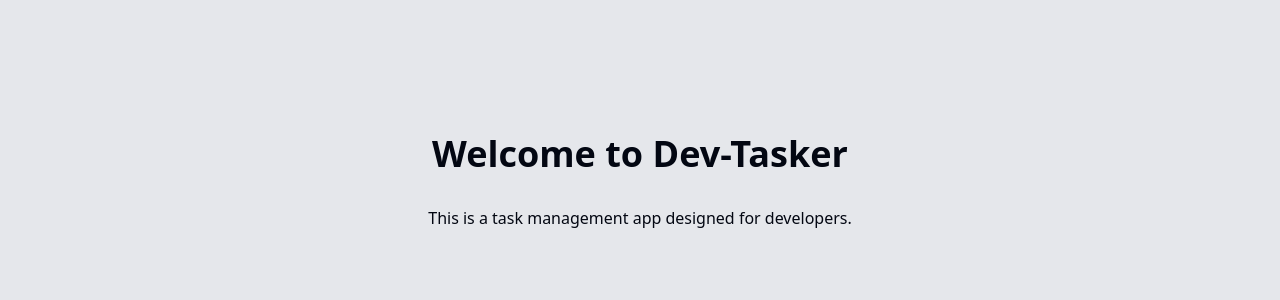
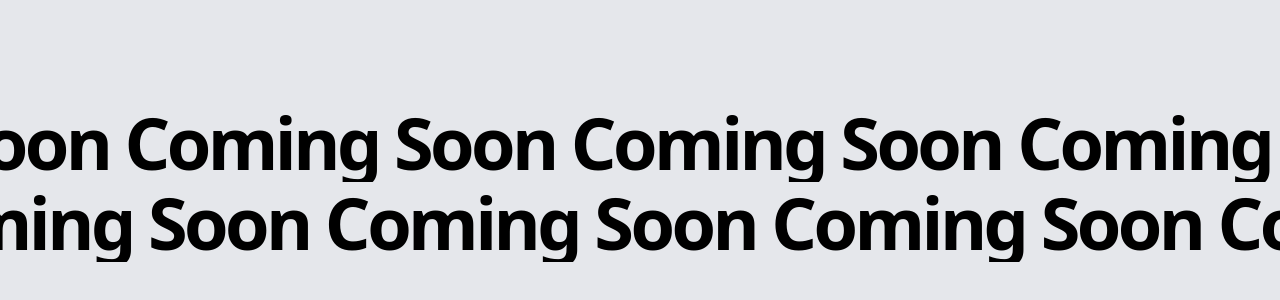
Before and after one commit to GauravKavat/devtasker, a Next.js app: page / in a window 1280 px wide. Shown: the part 218-518 px from the top of the page. Built offline with nearby package versions, Linux system fonts and the light colour scheme.

Commit message:
coming-soon

```diff
--- a/app/page.tsx
+++ b/app/page.tsx
@@ -1,12 +1,13 @@
+import { TextScroll } from "@/components/ui/text-scroll";
+
 export default function Home() {
   return (
     <div className="flex flex-col items-center justify-center min-h-screen bg-gray-200">
-      <h1 className="text-4xl font-bold mb-4">
-        Welcome to Dev-Tasker
-      </h1>
-      <p className="mt-4">
-        This is a task management app designed for developers.
-      </p>
+      <TextScroll
+      className="font-display text-center text-4xl font-semibold tracking-tighter  text-black dark:text-white md:text-7xl md:leading-[5rem]"
+      text="Coming Soon  "
+      default_velocity={1}
+    />
     </div>
   );
 }
--- /dev/null
+++ b/components/ui/text-scroll.tsx
@@ -0,0 +1,118 @@
+"use client"
+
+import React, { useEffect, useRef, useState } from "react"
+import {
+  motion,
+  useAnimationFrame,
+  useMotionValue,
+  useScroll,
+  useSpring,
+  useTransform,
+  useVelocity,
+} from "framer-motion"
+
+import { cn } from "@/lib/utils"
+
+interface TextScrollProps {
+  text: string
+  default_velocity?: number
+  className?: string
+}
+
+interface ParallaxProps {
+  children: string
+  baseVelocity: number
+  className?: string
+}
+
+export const wrap = (min: number, max: number, v: number) => {
+  const rangeSize = max - min
+  return ((((v - min) % rangeSize) + rangeSize) % rangeSize) + min
+}
+
+export const TextScroll: React.FC<TextScrollProps> = ({
+  text,
+  default_velocity = 5,
+  className,
+}) => {
+  const ParallaxText: React.FC<ParallaxProps> = ({
+    children,
+    baseVelocity = 100,
+    className,
+  }) => {
+    const baseX = useMotionValue(0)
+    const { scrollY } = useScroll()
+    const scrollVelocity = useVelocity(scrollY)
+    const smoothVelocity = useSpring(scrollVelocity, {
+      damping: 50,
+      stiffness: 400,
+    })
+
+    const velocityFactor = useTransform(smoothVelocity, [0, 1000], [0, 5], {
+      clamp: false,
+    })
+
+    const [repetitions, setRepetitions] = useState(1)
+    const containerRef = useRef<HTMLDivElement>(null)
+    const textRef = useRef<HTMLSpanElement>(null)
+
+    useEffect(() => {
+      const calculateRepetitions = () => {
+        if (containerRef.current && textRef.current) {
+          const containerWidth = containerRef.current.offsetWidth
+          const textWidth = textRef.current.offsetWidth
+          const newRepetitions = Math.ceil(containerWidth / textWidth) + 2
+          setRepetitions(newRepetitions)
+        }
+      }
+
+      calculateRepetitions()
+
+      window.addEventListener("resize", calculateRepetitions)
+      return () => window.removeEventListener("resize", calculateRepetitions)
+    }, [children])
+
+    const x = useTransform(baseX, (v) => `${wrap(-100 / repetitions, 0, v)}%`)
+
+    const directionFactor = useRef<number>(1)
+    useAnimationFrame((t, delta) => {
+      let moveBy = directionFactor.current * baseVelocity * (delta / 1000)
+
+      if (velocityFactor.get() < 0) {
+        directionFactor.current = -1
+      } else if (velocityFactor.get() > 0) {
+        directionFactor.current = 1
+      }
+
+      moveBy += directionFactor.current * moveBy * velocityFactor.get()
+
+      baseX.set(baseX.get() + moveBy)
+    })
+
+    return (
+      <div
+        className="w-full overflow-hidden whitespace-nowrap"
+        ref={containerRef}
+      >
+        <motion.div className={cn("inline-block", className)} style={{ x }}>
+          {Array.from({ length: repetitions }).map((_, i) => (
+            <span key={i} ref={i === 0 ? textRef : null}>
+              {children}{" "}
+            </span>
+          ))}
+        </motion.div>
+      </div>
+    )
+  }
+
+  return (
+    <section className="relative w-full">
+      <ParallaxText baseVelocity={default_velocity} className={className}>
+        {text}
+      </ParallaxText>
+      <ParallaxText baseVelocity={-default_velocity} className={className}>
+        {text}
+      </ParallaxText>
+    </section>
+  )
+}
--- a/package.json
+++ b/package.json
@@ -11,6 +11,7 @@
   "dependencies": {
     "class-variance-authority": "^0.7.1",
     "clsx": "^2.1.1",
+    "framer-motion": "^12.23.12",
     "lucide-react": "^0.536.0",
     "motion": "^12.23.12",
     "next": "15.4.5",
```
Also changed, not shown: 1 other file (tests, documents, lock files or other folders).
